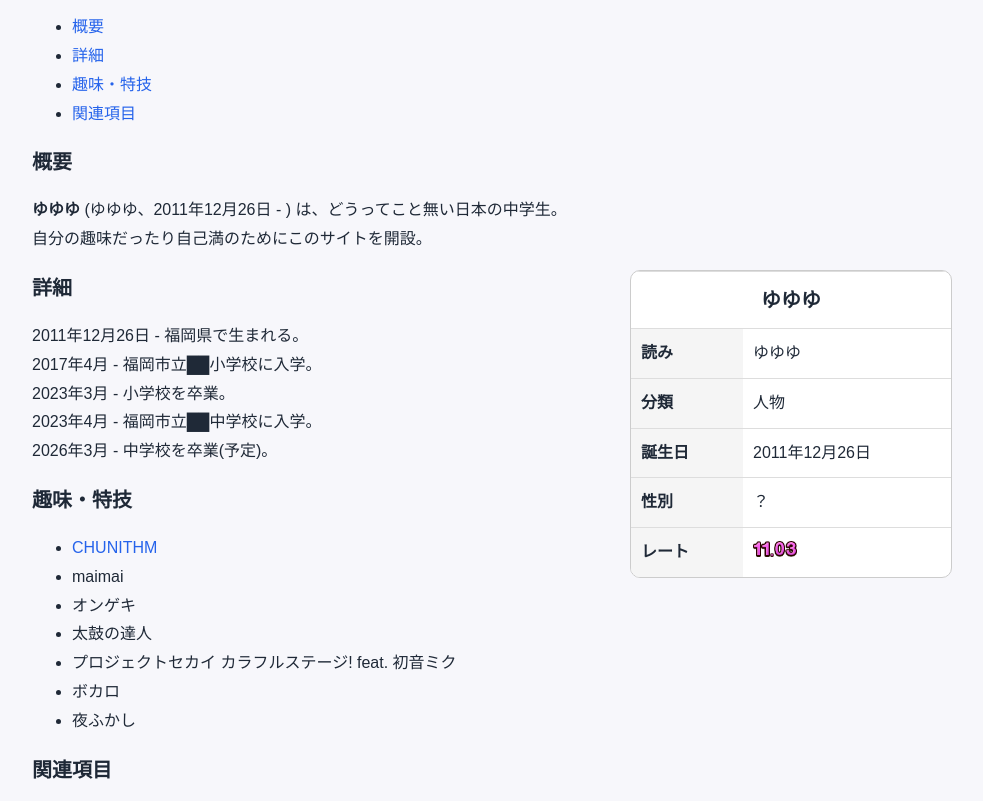
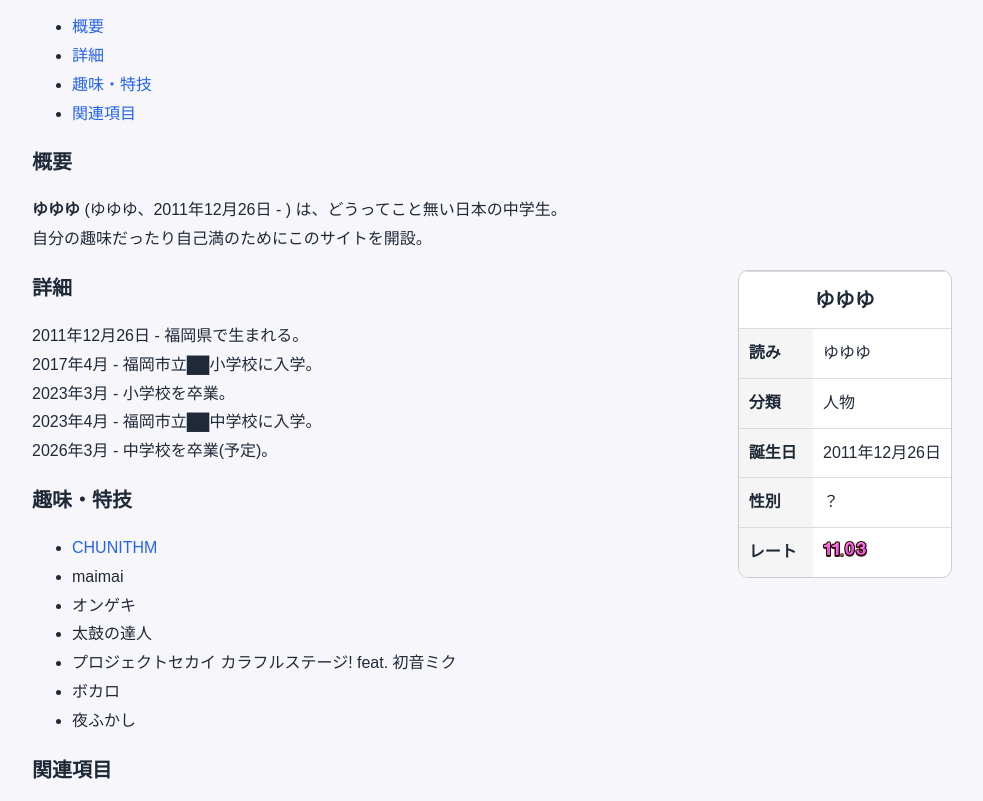
Before and after one commit to shiratama-kotone/homepage, a plain HTML site: page wiki/character/yuyuyu.html in a window 1280 px wide. Shown: the part 265-1066 px from the top of the page, without its empty margins (148-1131 px from the left). Drawn offline with Linux system fonts and the light colour scheme; a web font is replaced by a local one.

Commit message:
CSS更新4

```diff
--- a/style/wiki.css
+++ b/style/wiki.css
@@ -1,6 +1,7 @@
 .infobox{
     float:right;
-    width:320px;
+    width:max-content;
+    max-width:320px;
     margin:0 0 20px 20px;
     border:1px solid #ccc;
     border-radius:10px;
```
